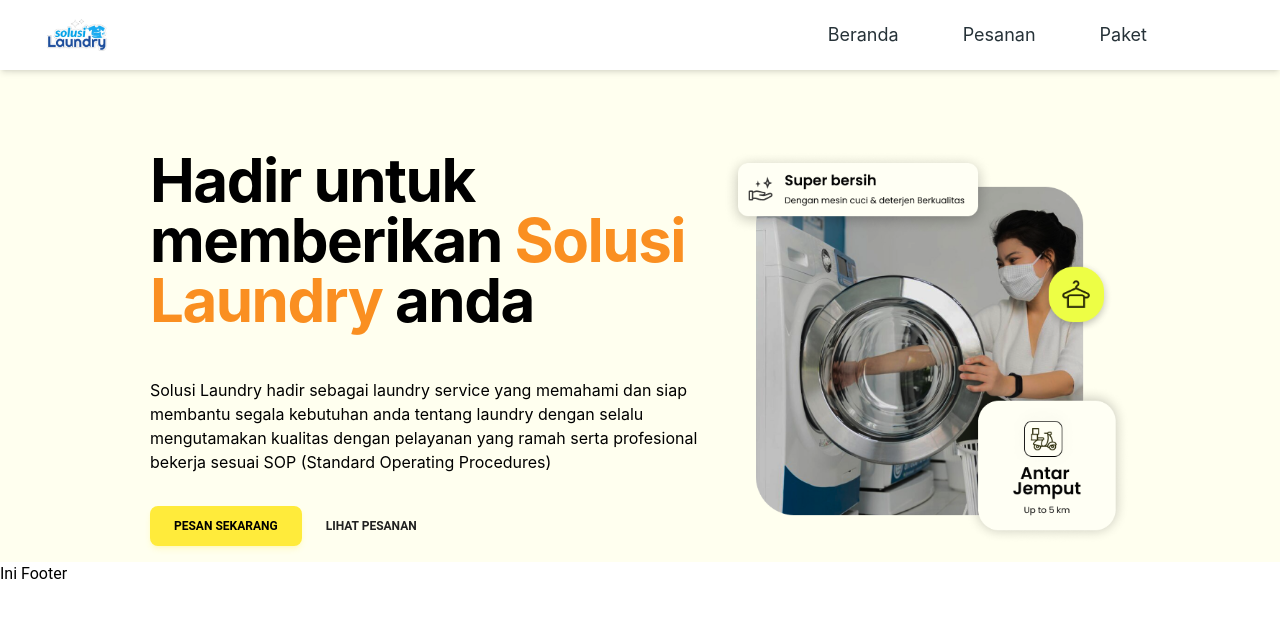
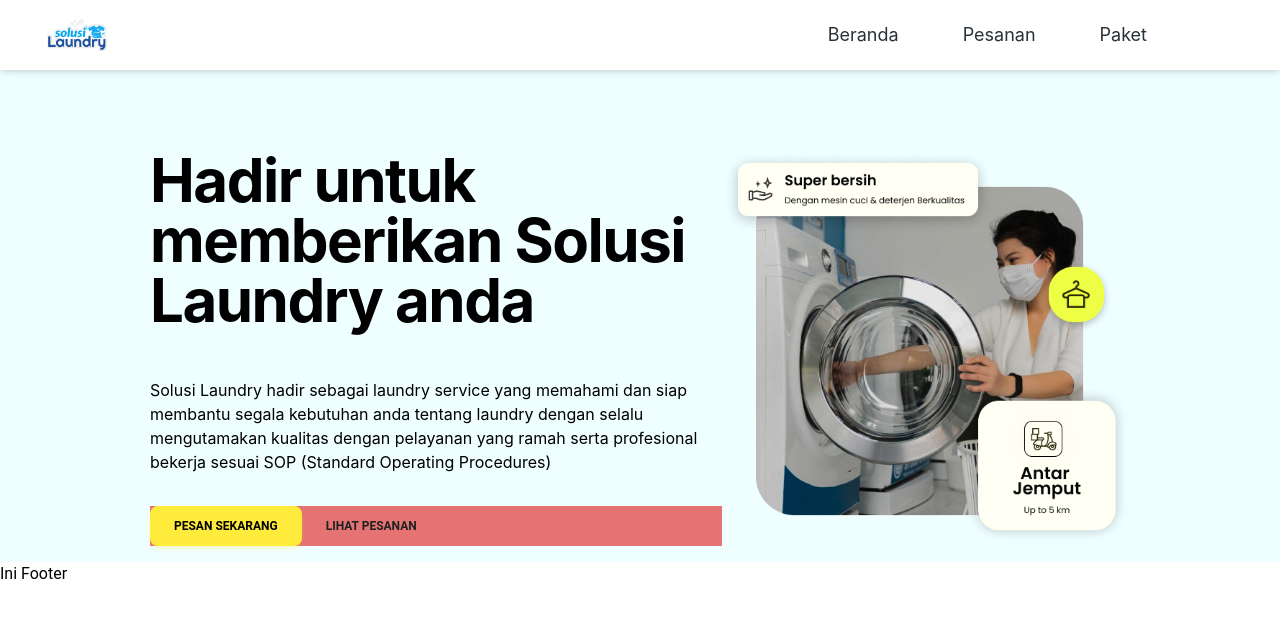
Before and after one commit to muhammadgimnastiar/solusi-laundry, a React (Create React App) app: page / in a window 1280 px wide. Shown: the top 618 px of the page. Built offline with nearby package versions, Linux system fonts and the light colour scheme.

Commit message:
Update configure and theme

```diff
--- a/tailwind.config.js
+++ b/tailwind.config.js
@@ -6,13 +6,10 @@
   ],
   theme: {
     extend: {
-
-
       colors: {
-        "yellow": "#EDFE45",
-        "primary-orange": "#FA8F21",
-        "secondary-orange": "#FFCF9D",
-        "bg": "#FFFFEF"
+        "primary-blue": "#1D4E9D",
+        "secondary-blue": "#00A2E9",
+        "bg": "#EFFEFF"
       },
       fontFamily: {
         "poppins": '"Poppins"',
```
Also changed, not shown: src/assets/css/tailwind.css.
